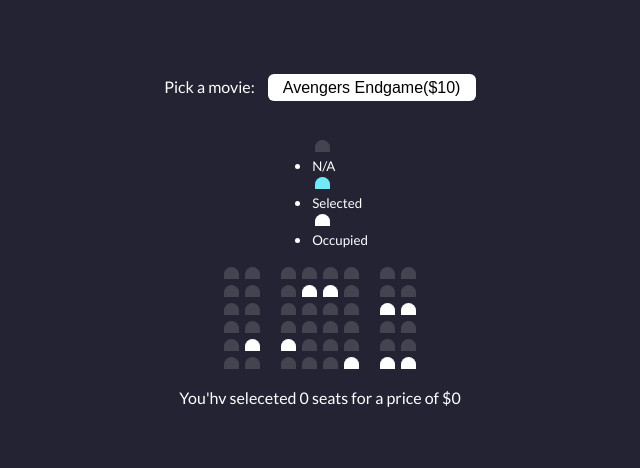
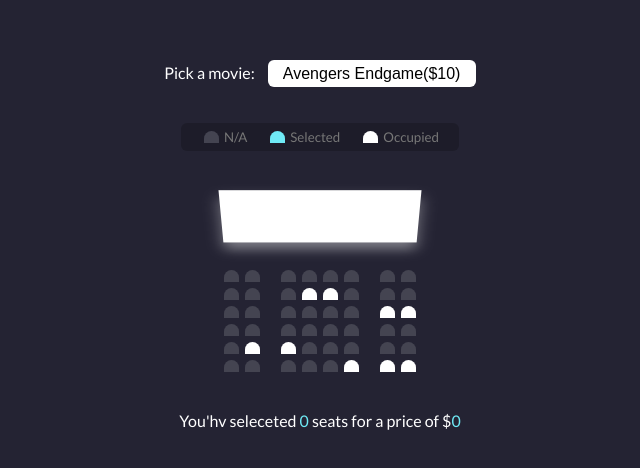
Before and after one commit to SGsubuuu-2322/Movie-Seat_Booking, a plain HTML site: page index.html in a window 1280 px wide. Shown: the part 162-630 px from the top of the page, without its empty margins (320-960 px from the left). Drawn offline with Linux system fonts and the light colour scheme.

Commit message:
Added the stylings for screen and other parts of this project...

```diff
--- a/style.css
+++ b/style.css
@@ -32,6 +32,11 @@ body {
   -webkit-appearance: none;
 }
 
+.container {
+  perspective: 1000px;
+  margin-bottom: 30px;
+}
+
 .seat {
   background-color: #444451;
   height: 12px;
@@ -60,7 +65,49 @@ body {
   cursor: pointer;
   transform: scale(1.2);
 }
+.showcase .seat:not(.occupied):hover {
+  cursor: default;
+  transform: scale(1);
+}
+
+.showcase {
+  background: rgba(0, 0, 0, 0.2);
+  color: #777;
+  padding: 5px 10px;
+  list-style-type: none;
+  display: flex;
+  justify-content: space-between;
+  border-radius: 6px;
+}
+
+.showcase li {
+  display: flex;
+  align-items: center;
+  justify-content: center;
+  margin: 0 10px;
+}
+
+.showcase li small {
+  margin-left: 2px;
+}
 
 .row {
   display: flex;
 }
+
+.screen {
+  background-color: #fff;
+  height: 70px;
+  width: 100%;
+  margin: 15px 0;
+  transform: rotateX(-45deg);
+  box-shadow: 0 10px 15px rgba(255, 255, 255, 0.4);
+}
+
+p.text {
+  margin: 6px 0;
+}
+
+.text span {
+  color: #6feaf6;
+}
```
